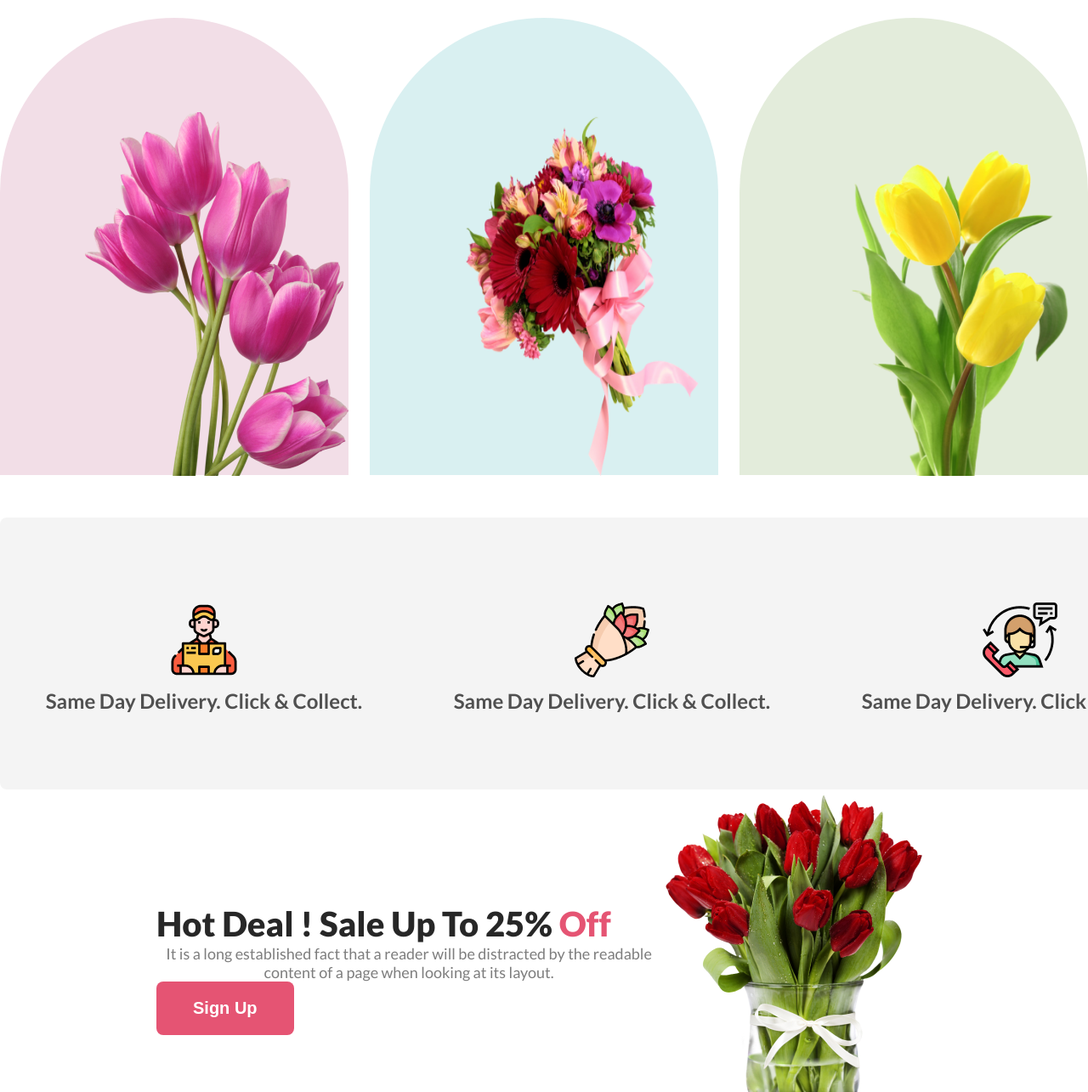
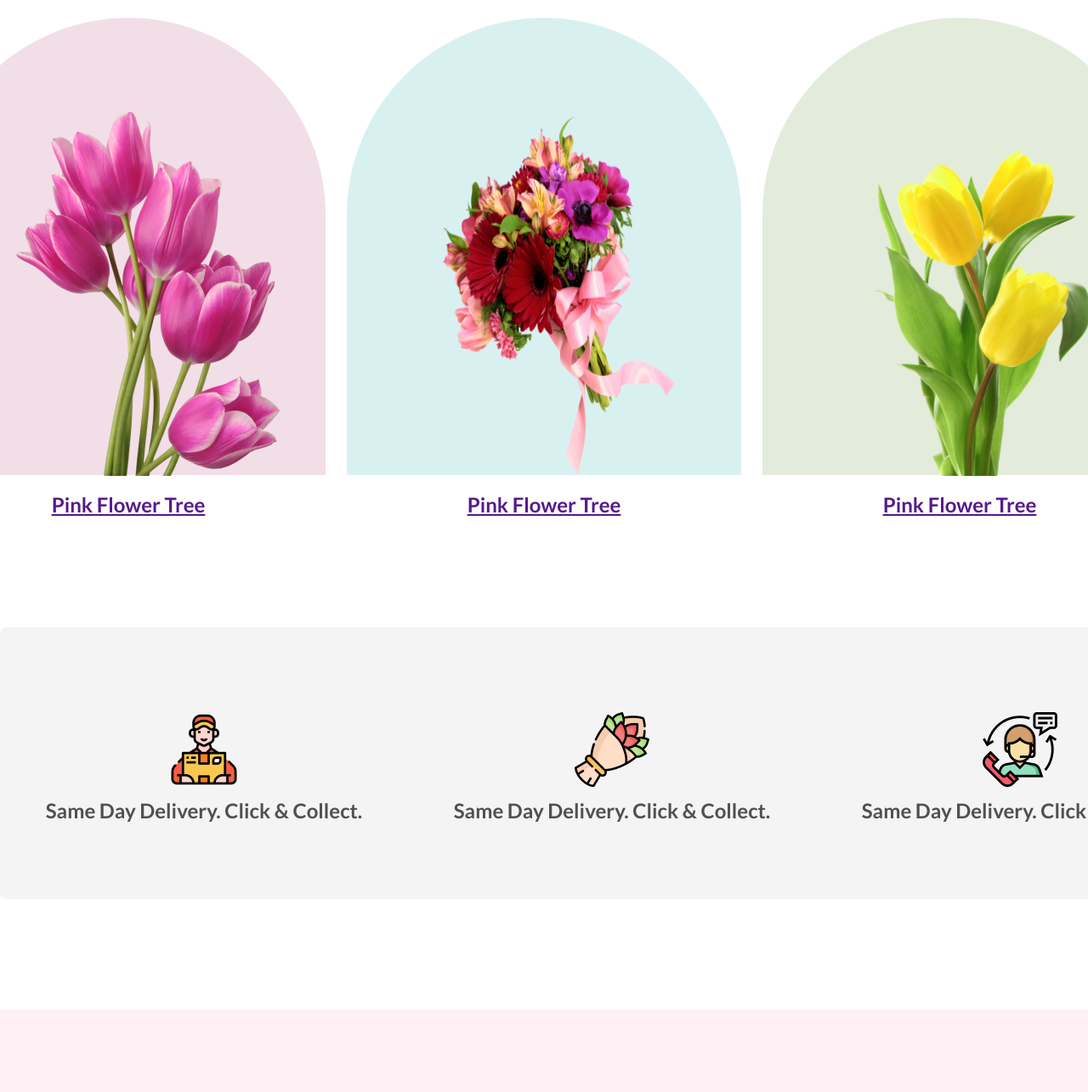
Before and after one commit to SagorChandra404/assinment-project-1, a plain HTML site: page index.html in a window 1280 px wide. Shown: the part 1080-2365 px from the top of the page at 85% size. Drawn offline with Linux system fonts and the light colour scheme.

Commit message:
fixing margin padding

```diff
--- a/index.html
+++ b/index.html
@@ -39,19 +39,19 @@
                     <div class="flower-photo">
                         <img class="flower-size" src="./Flower Asset/pngwing 6.png" alt="">
                     </div>
-                    <!-- <p class="flower-title"> <a href="">Pink Flower Tree</a></p> -->
+                    <p class="flower-title"> <a href="">Pink Flower Tree</a></p>
                 </div>
-                <div class="box box2">
-                    <div class="flower-photo">
+                <div class="box ">
+                    <div class="flower-photo box2">
                         <img class="flower-size" src="./Flower Asset/pngwing 5.png" alt="">
                     </div>
-                    <!-- <p class="flower-title"> <a href="">Pink Flower Tree</a></p> -->
+                    <p class="flower-title"> <a href="">Pink Flower Tree</a></p>
                 </div>
-                <div class="box box3">
-                    <div class="flower-photo">
+                <div class="box ">
+                    <div class="flower-photo box3">
                         <img class="flower-size" src="./Flower Asset/pngwing 7.png" alt="">
                     </div>
-                    <!-- <p class="flower-title"> <a href="">Pink Flower Tree</a></p> -->
+                    <p class="flower-title"> <a href="">Pink Flower Tree</a></p>
                 </div>
 
             </div>
--- a/style.css
+++ b/style.css
@@ -70,45 +70,39 @@ body{
     justify-content: center;
     align-items: center;
     gap: 25px;
-    margin: 0 auto;
+
 
 }
 .box{
     margin-top: 30px;
     width: 464px;
+}
+.flower-photo{
+    background: rgba(167, 33, 98, 0.15);
+    width: 100%;
     height: 538px;
     border-radius: 300px 300px 0px 0px;
-    background: rgba(167, 33, 98, 0.15);
-    position: relative;
+
 }
 .box2{
-    border-radius: 300px 300px 0px 0px;
     background: rgba(5, 151, 160, 0.15);
 }
 .box3{
-    border-radius: 300px 300px 0px 0px;
     background: rgba(71, 125, 17, 0.15);
 }
 .flower-size{
     width: 310px;
     height: 428px;
-    position: absolute;
-    margin: 111px 100px;
+    margin:111px 100px;
 }
 
-/* .flower-title{
-    margin-top: 590px;
+ .flower-title{
+    margin-top: 20px;
     color: #272727;
     text-align: center;
     font-family: Lato;
     font-size: 24px;
-    font-weight: 700; */
-
-}
-
-.our-service{
-    display: flex;
-    justify-content: center;
+    font-weight: 700;
 
 }
 
@@ -120,9 +114,7 @@ body{
     height: 320px;
     border-radius: 8px;
     background-color: rgba(39, 39, 39, 0.05);
-    margin: 0 auto;
-    margin-top: 50px;
-
+    margin: 130px auto;
 }
 
 .service-image{
@@ -145,14 +137,24 @@ body{
     display: flex;
     justify-content: center;
     align-items: center;
+    gap: 100px;
+    background: lavenderblush;
+    padding: 100px 0;
+    width: 1440px;
+    margin: 0 auto;
 }
 .hot-deal-title{
     color: #272727;
     font-size: 40px;
     font-weight: 800;
+    padding: 20px;
 }
 .off-color{
     color: #E55473;
+}
+.hot-deal-item{
+    text-align: center;
+    padding-top: 100px;
 }
 
 .hot-deal-descprition{
@@ -171,5 +173,6 @@ body{
     font-size: 20px;
     font-weight: 700;
     padding: 20px 43px;
+    margin-top: 20px;
 
 }
```
